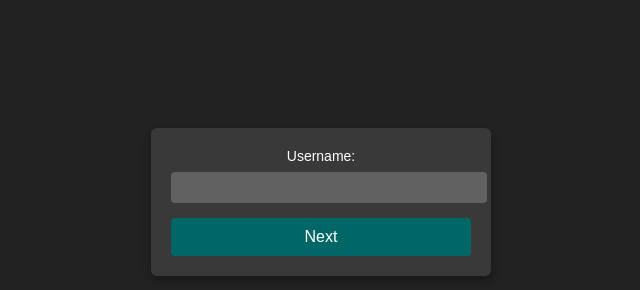
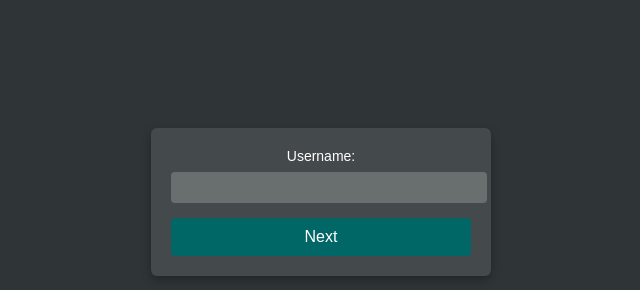
Before and after one commit to Gchollett/Rocky-Linux-Mock, a plain HTML site: page index.html in a window 1280 px wide. Shown: the part 179-469 px from the top of the page, without its empty margins (319-959 px from the left). Drawn offline with Linux system fonts and the light colour scheme.

Commit message:
Adding correct color for backscreen

```diff
--- a/styles.css
+++ b/styles.css
@@ -1,6 +1,6 @@
 body {
     font-family: Arial, sans-serif;
-    background-color: #222;
+    background-color: #2f3537;
     color: white;
     height: 100vh;
     display: flex;
```
